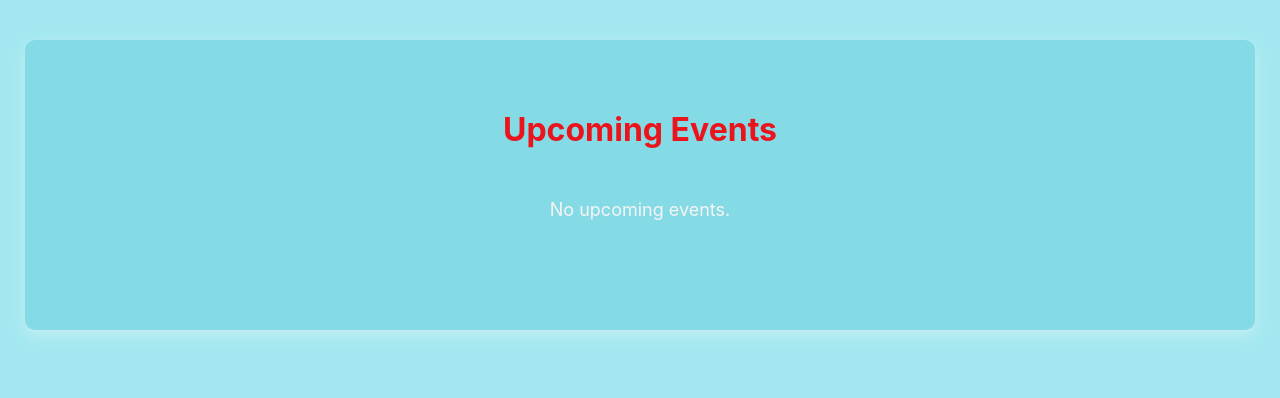
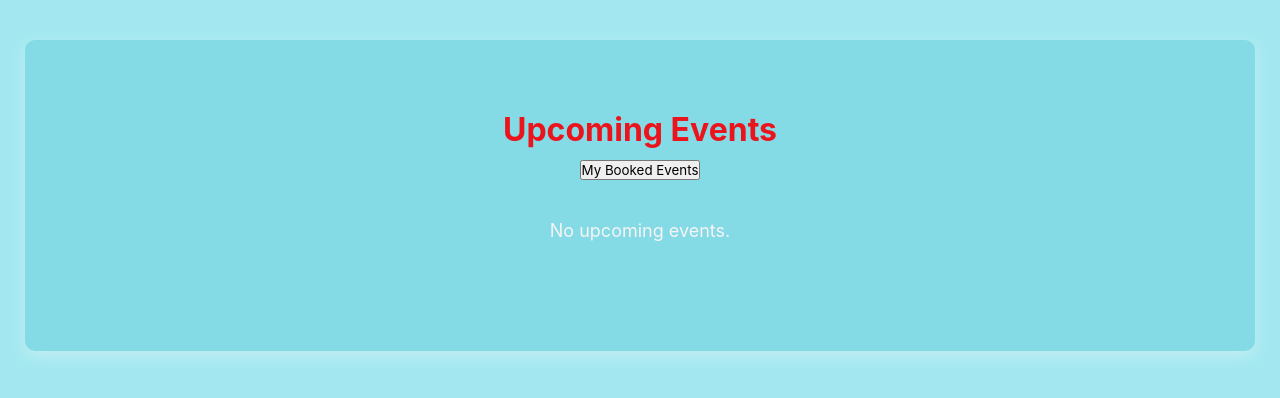
Before and after one commit to Paulamie/DESD-Portal-, a Django app: page /events/ in a window 1280 px wide. Shown: the part 89-487 px from the top of the page. Run offline with Django 5.2, Linux system fonts and the light colour scheme; data that the repository does not hold is empty.

Commit message:
booked_event page done

```diff
--- a/project/student_management/models.py
+++ b/project/student_management/models.py
@@ -107,7 +107,7 @@
 class EventDetails(models.Model):
     event_details_id = models.AutoField(primary_key=True)
     event = models.ForeignKey(Event, on_delete=models.CASCADE)
-    user = models.ForeignKey(User, on_delete=models.CASCADE)
+    user = models.ForeignKey(User, on_delete=models.CASCADE, to_field='user_id')  # Explicitly reference user_id
 
     class Meta:
         db_table = "event_details"
--- a/project/student_management/static/css/events.css
+++ b/project/student_management/static/css/events.css
@@ -242,3 +242,16 @@
     max-width: 1500px;
     margin: 40px 25px;
 }
+
+.cancel-button{
+    display: inline-block;
+    margin-top: 15px;
+    padding: 10px 15px;
+    background-color: #b21212;
+    color: white;
+    border-radius: 6px;
+    text-decoration: none;
+    font-size: 16px;
+    font-weight: bold;
+    transition: background 0.3s ease;
+}
--- a/project/student_management/templates/student_management/event.html
+++ b/project/student_management/templates/student_management/event.html
@@ -38,6 +38,7 @@
     <div class="outer-container">
     <div class="main-content">
         <h1>Upcoming Events</h1>
+        <a href="{% url 'booked_events'%}"><button>My Booked Events</button></a>
         <div class="card-container">
             {% for event in events %}
                 <div class="card">
@@ -61,7 +62,7 @@
                         {% if event.location_type == "Online" %}
                         <a href="#" class="join-button" onclick="showOnlineLocation('{{ event.actual_location }}', this)">Join Now</a>
                     {% else %}
-                        <a href="#" class="book-button">Book In</a>
+                    <a href="{% url 'booked' event.event_id %}" class="book-button">Book In</a>
                     {% endif %}
                 </div>
             {% empty %}
--- a/project/student_management/urls.py
+++ b/project/student_management/urls.py
@@ -1,5 +1,5 @@
 from django.urls import path
-from .views import homepage, home, register, login_view, logout_view ,events
+from .views import homepage, home, register, login_view, logout_view ,events,booked_events,booked,cancel_booking
 
 urlpatterns = [
     path('', homepage, name='homepage'),  # Shows login/signup buttons
@@ -8,4 +8,7 @@
     path('login/', login_view, name='login'),
     path('events/',events,name='events'),
     path('logout/', logout_view, name='logout'),
+    path('booked_events/', booked_events ,name='booked_events'),
+    path('booked/<int:event_id>/', booked, name='booked'),
+    path('cancel_booking/<int:event_id>/', cancel_booking, name='cancel_booking'),
 ]
--- a/project/student_management/views.py
+++ b/project/student_management/views.py
@@ -1,8 +1,9 @@
-from django.shortcuts import render, redirect
+from django.shortcuts import render, redirect,get_object_or_404
 from django.contrib.auth import login, authenticate, logout
 from .forms import UserRegisterForm
 from django.contrib.auth.decorators import login_required
-from .models import Event,EventDetails
+from .models import Event,EventDetails,User
+from django.contrib import messages
 
 def homepage(request):
     if request.user.is_authenticated:
@@ -45,6 +46,44 @@
     events = Event.objects.all()
     return render(request, 'student_management/event.html', {'events': events})
 
+def booked_events(request):
+    user = request.user  #get the current user
+    booked = EventDetails.objects.filter(user_id=request.user.user_id)
+    return render(request, "student_management/booked_event.html", {'booked': booked})
+
+def booked(request, event_id):
+    event = get_object_or_404(Event, event_id=event_id)
+
+    print(f"User Object: {request.user}")  # Debugging line
+    print(f"User PK: {request.user.pk}")  # Debugging line
+
+    # Ensure the user exists in the database
+    user = get_object_or_404(User, user_id=request.user.pk)
+
+    # Check if the user has already booked this event
+    existing_booking = EventDetails.objects.filter(event=event, user=user).exists()
+
+    if not existing_booking:
+        EventDetails.objects.create(event=event, user=user)
+
+    return redirect('booked_events')
+
+
+def cancel_booking(request, event_id):
+    event = get_object_or_404(Event, event_id=event_id)
+    user = get_object_or_404(User, user_id=request.user.pk)
+
+    booking = EventDetails.objects.filter(event=event, user=user)
+
+    if booking.exists():
+        booking.delete()
+        messages.success(request, "Your booking has been canceled successfully.")
+    else:
+        messages.error(request, "You don't have a booking for this event.")
+
+    return redirect('booked_events')
+
+
 # def event_detail(request,user_id):
 # #     # booked = EventDetails.objects.all() (this would get it for all)
 # #     booked= EventDetails.objects.get(user=request.user) #gets the specific event details for a specific user
```
Also changed, not shown: project/project/settings.py (+6 -1 lines).
